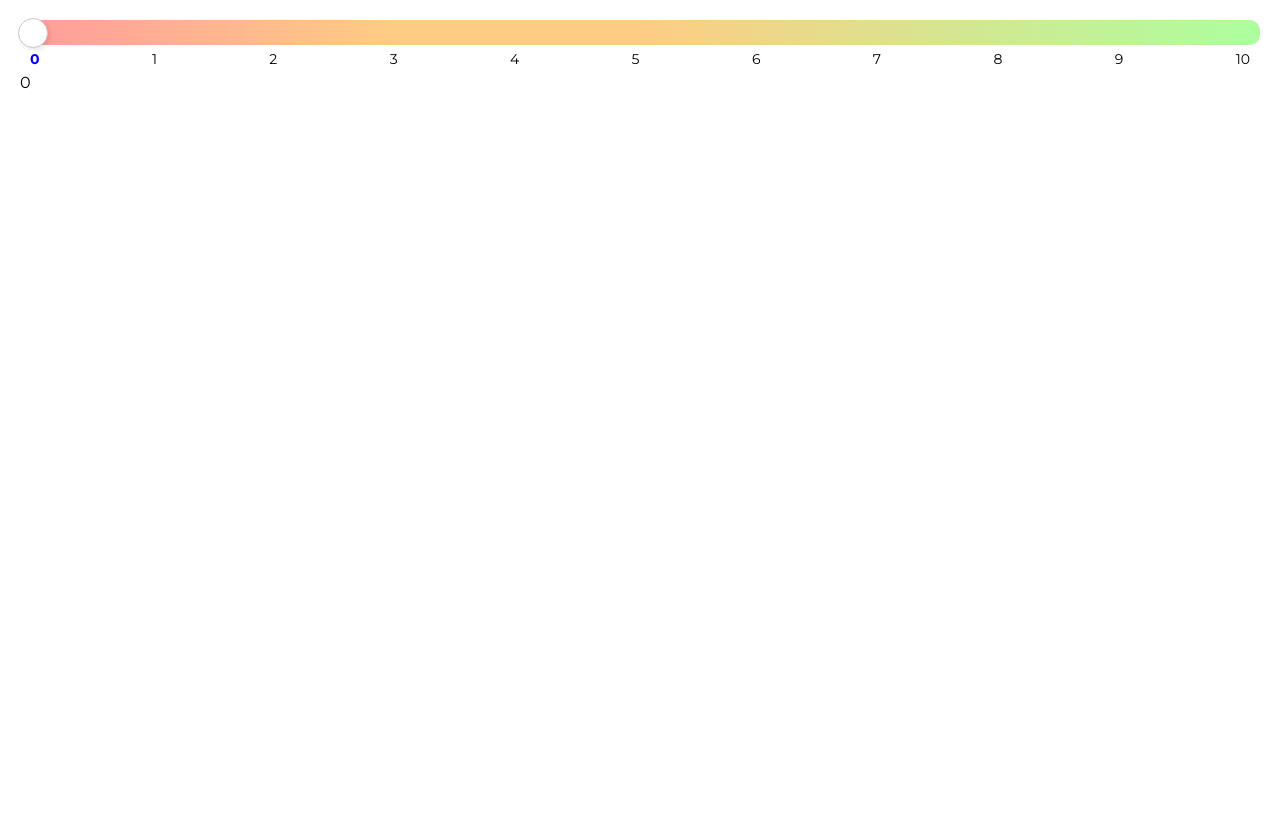
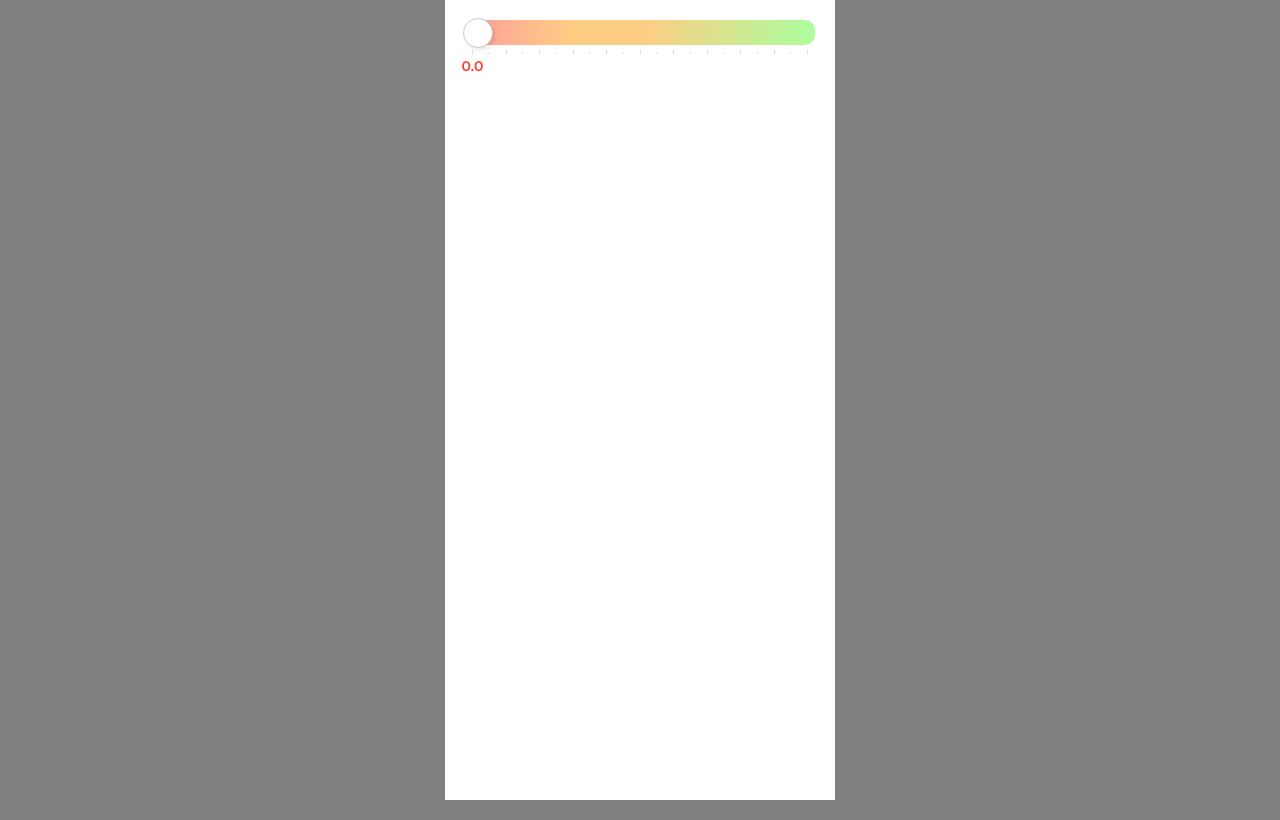
Before and after one commit to xfvelocity/plot-ponder, a React (Vite) app: page / in a window 1280 px wide. Built offline with nearby package versions, Linux system fonts and the light colour scheme.

Commit message:
trying to fix slider

```diff
--- a/package.json
+++ b/package.json
@@ -20,6 +20,7 @@
     "@typescript-eslint/parser": "^6.4.0",
     "@vitejs/plugin-react": "^4.0.4",
     "autoprefixer": "^10.4.15",
+    "clsx": "^2.0.0",
     "eslint": "^8.47.0",
     "eslint-plugin-react": "^7.33.2",
     "eslint-plugin-react-hooks": "^4.6.0",
--- a/src/App.tsx
+++ b/src/App.tsx
@@ -2,7 +2,7 @@ import PPSlider from "./components/basic/slider/PPSlider";
 
 const App = () => {
   return (
-    <div style={{ margin: "20px" }}>
+    <div style={{ padding: "20px" }}>
       <PPSlider />
     </div>
   );
--- a/src/assets/styles/generic.scss
+++ b/src/assets/styles/generic.scss
@@ -12,6 +12,13 @@ body {
   margin: 0;
   padding: 0;
   overflow-x: hidden;
+  background-color: grey;
+}
+
+#root {
+  max-width: 390px;
+  margin: 0 auto;
+  background-color: white;
 }
 
 body,
--- a/src/components/basic/slider/PPSlider.tsx
+++ b/src/components/basic/slider/PPSlider.tsx
@@ -1,4 +1,6 @@
 import { useRef, useState } from "react";
+import { clsx } from "clsx";
+
 import "./ppSlider.scss";
 
 const PPSlider = () => {
@@ -16,7 +18,7 @@ const PPSlider = () => {
   const stopTracking = (): void => {
     window.removeEventListener("mousemove", handleMouseMove);
 
-    if (selectorElement.current && selectedNumber * 10 >= 100) {
+    if (selectorElement.current) {
       // Move the selector left in 5% increments
       selectorElement.current.style.left = `${selectedNumber * 10}%`;
     }
@@ -28,15 +30,15 @@ const PPSlider = () => {
     if (!selectorElement.current || !sliderElement.current) return;
 
     const rect: DOMRect = sliderElement.current.getBoundingClientRect();
-    const moveX: number = e.clientX - rect.left - 10;
+    const moveX: number = e.clientX - rect.left;
 
-    if (sliderElement.current.clientWidth > moveX && moveX >= -10) {
+    if (sliderElement.current.clientWidth - 25 > moveX && moveX >= 0) {
       // Calculate the progress made along the bar in decimals 0-10
       const decimalProgress: number =
         (e.clientX / sliderElement.current.clientWidth) * 10;
 
       // Round to the nearest 0.5
-      const rating: string = (Math.floor(decimalProgress * 2) / 2).toFixed(2);
+      const rating: string = (Math.round(decimalProgress * 2) / 2).toFixed(2);
 
       setSelectedNumber(parseFloat(rating));
 
@@ -56,19 +58,34 @@ const PPSlider = () => {
       </div>
 
       <div className="pp-slider-values">
-        {[...Array(11)].map((_, i) => (
-          <span
-            key={i}
-            className={`pp-slider-value ${
-              selectedNumber === i ? "pp-slider-value-selected" : ""
-            }`}
-          >
-            {i}
-          </span>
-        ))}
+        {[...Array(21)].map((_, i) => {
+          const num = parseFloat((i / 2).toFixed(1));
+
+          return (
+            <div
+              key={i}
+              className={clsx(
+                "pp-slider-value",
+                `pp-text-colour-${
+                  num < 4 ? "red" : num < 8 ? "orange" : "green"
+                }`,
+                {
+                  "pp-slider-value-decimal": i % 2 === 1,
+                }
+              )}
+            >
+              <span
+                className={clsx("pp-slider-number", {
+                  "pp-slider-number-show":
+                    i % 2 === 0 && selectedNumber === num,
+                })}
+              >
+                {(i / 2).toFixed(1)}
+              </span>
+            </div>
+          );
+        })}
       </div>
-
-      {selectedNumber}
     </>
   );
 };
--- a/src/components/basic/slider/ppSlider.scss
+++ b/src/components/basic/slider/ppSlider.scss
@@ -31,18 +31,42 @@
   }
 
   &-values {
-    padding: 5px 10px;
+    padding: 5px 0;
     display: flex;
     justify-content: space-between;
     align-items: center;
   }
 
+  &-number {
+    opacity: 0;
+    transition: all 0.2s ease-in-out;
+
+    &-show {
+      opacity: 1;
+    }
+  }
+
   &-value {
+    display: flex;
+    align-items: center;
+    flex-direction: column;
+    justify-content: flex-start;
     font-size: 14px;
+    font-weight: 600;
+    width: 15px;
 
-    &-selected {
-      color: blue;
-      font-weight: 700;
+    &-decimal {
+      &::before {
+        height: 2px !important;
+      }
+    }
+
+    &::before {
+      content: "";
+      background-color: #dedede;
+      height: 5px;
+      width: 1px;
+      margin-bottom: 2px;
     }
   }
 }
```
Also changed, not shown: 1 other file (tests, documents, lock files or other folders).
